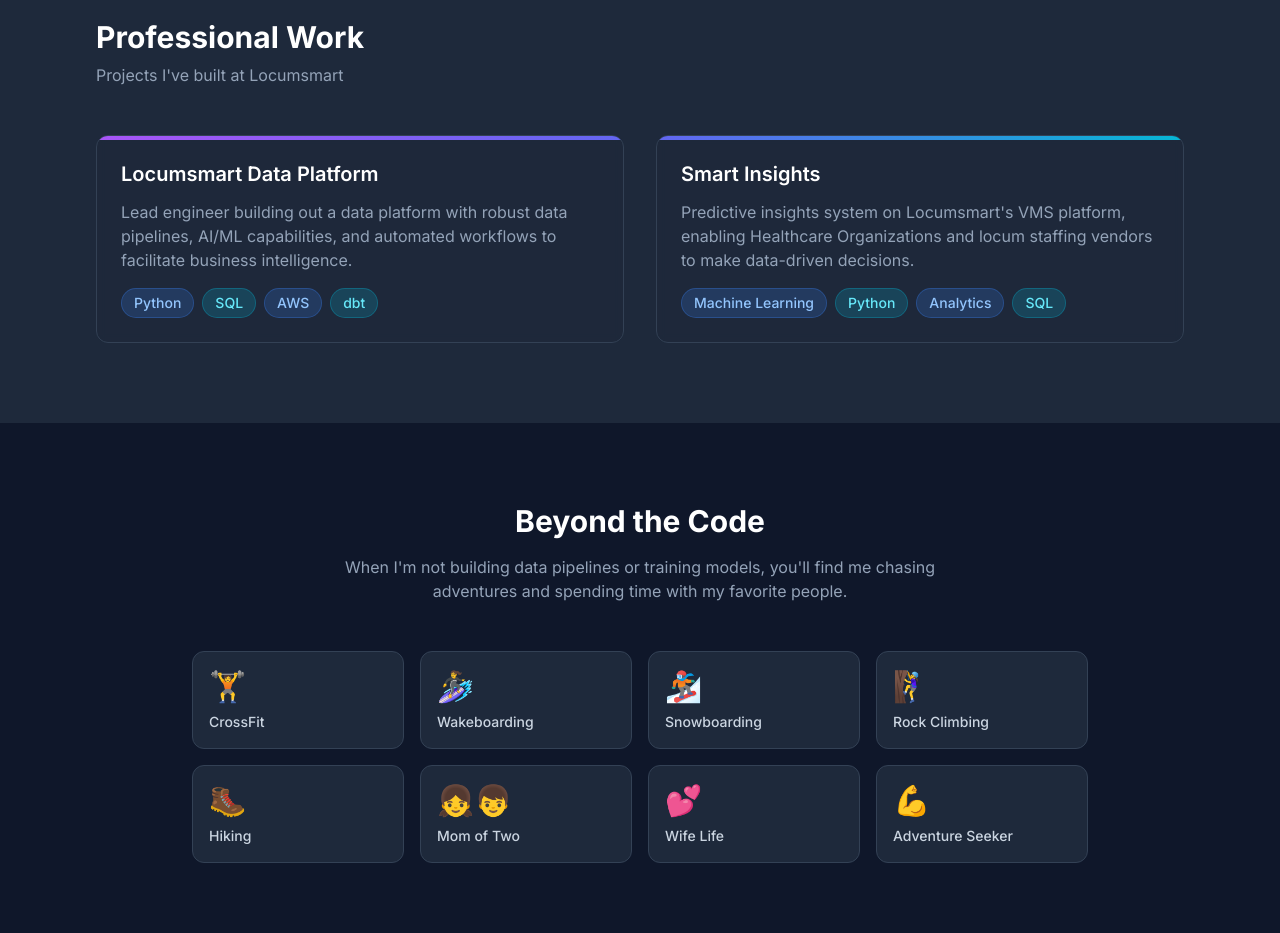
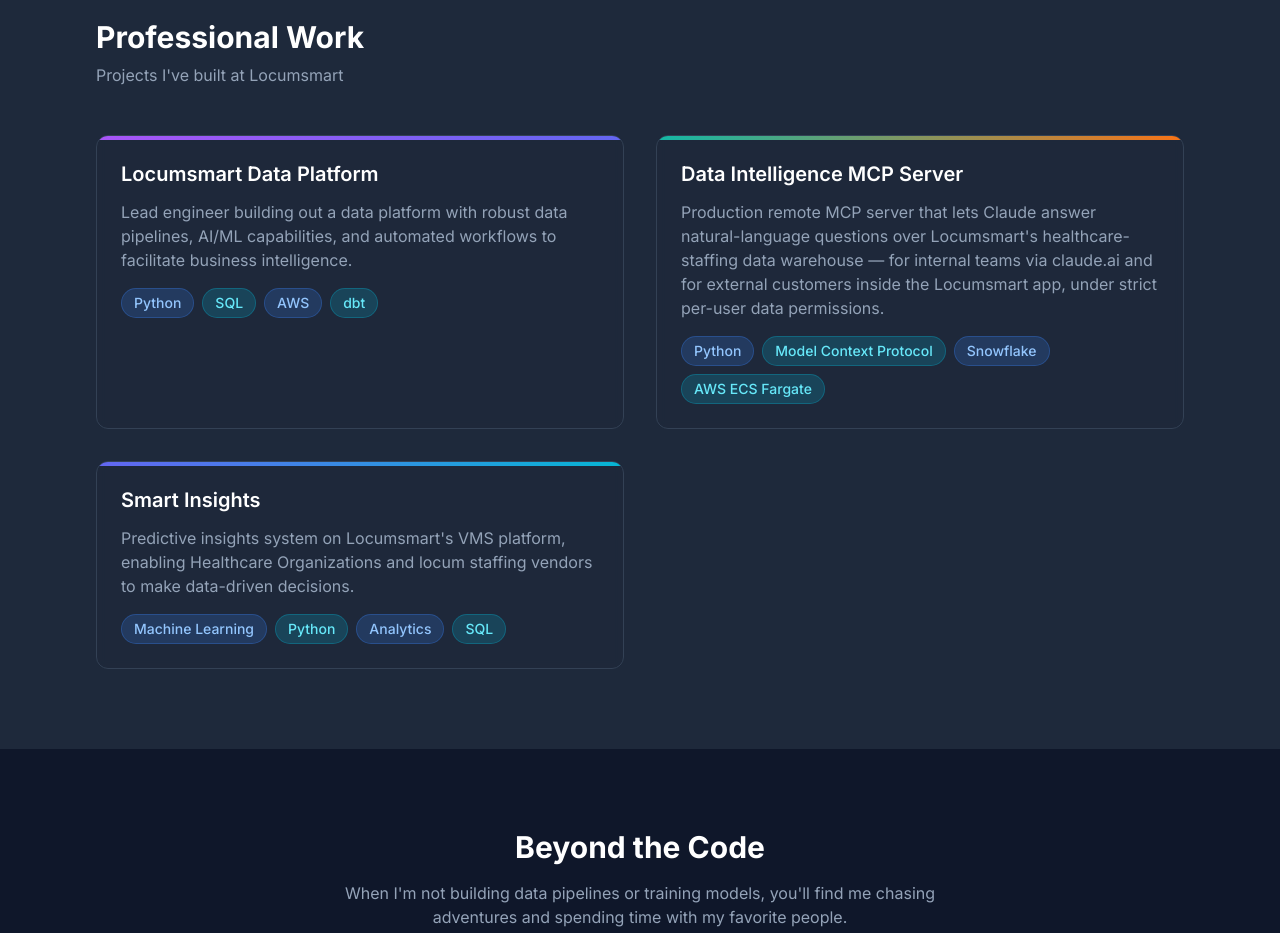
Before and after one commit to shredstack/shredstack-site, a Next.js app: page / in a window 1280 px wide. Shown: the part 2160-3093 px from the top of the page. Built offline with nearby package versions, Linux system fonts and the light colour scheme.

Commit message:
DI mcp server

```diff
--- a/src/data/projects.ts
+++ b/src/data/projects.ts
@@ -178,6 +178,19 @@
     gradient: "from-rainbow-purple to-rainbow-indigo",
   },
   {
+    id: "data-intelligence-mcp-server",
+    name: "Data Intelligence MCP Server",
+    description:
+      "Production remote MCP server that lets Claude answer natural-language questions over Locumsmart's healthcare-staffing data warehouse — for internal teams via claude.ai and for external customers inside the Locumsmart app, under strict per-user data permissions.",
+    longDescription:
+      "Designed and built the data-access layer behind Locumsmart's conversational analytics, treating a confidently wrong answer — not downtime or access — as the primary risk to guard against. Claude must externalize its interpretation of a question before any query runs, business terminology and metric definitions live in a governed semantic layer that analysts edit directly rather than in code, and a library of pre-approved queries plus deterministic metric compilation keep repeated questions answered consistently. Per-user data access is enforced natively in the warehouse via row-level security policies — no per-user database credentials required — layered underneath SSO authentication. A full observability pipeline audits every interaction and feeds accuracy dashboards and an LLM-as-judge review process, so the system measures and improves its own correctness over time.",
+    techStack: ["Python", "Model Context Protocol", "Snowflake", "AWS ECS Fargate", "OAuth 2.1 / Okta SSO", "dbt"],
+    category: "professional",
+    featured: true,
+    status: "Professional",
+    gradient: "from-rainbow-teal to-rainbow-orange",
+  },
+  {
     id: "smart-insights",
     name: "Smart Insights",
     description:
```
